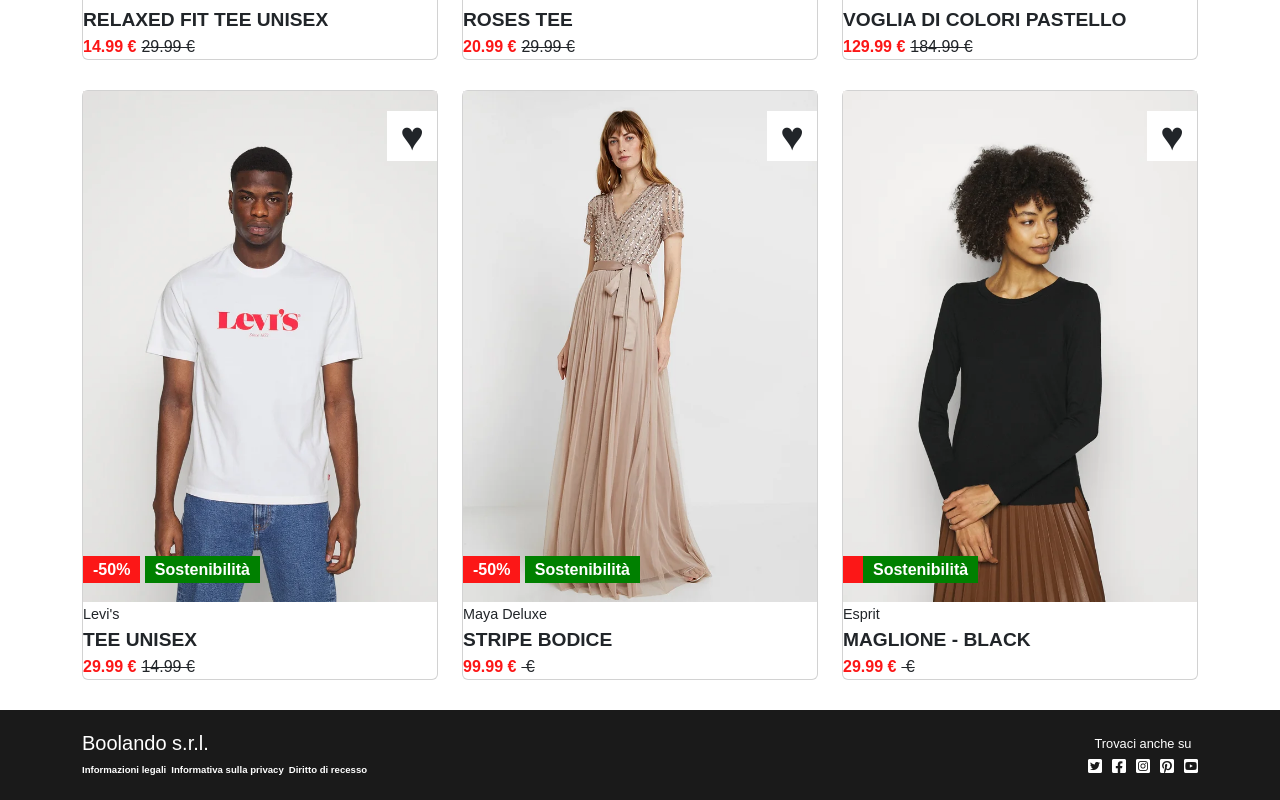
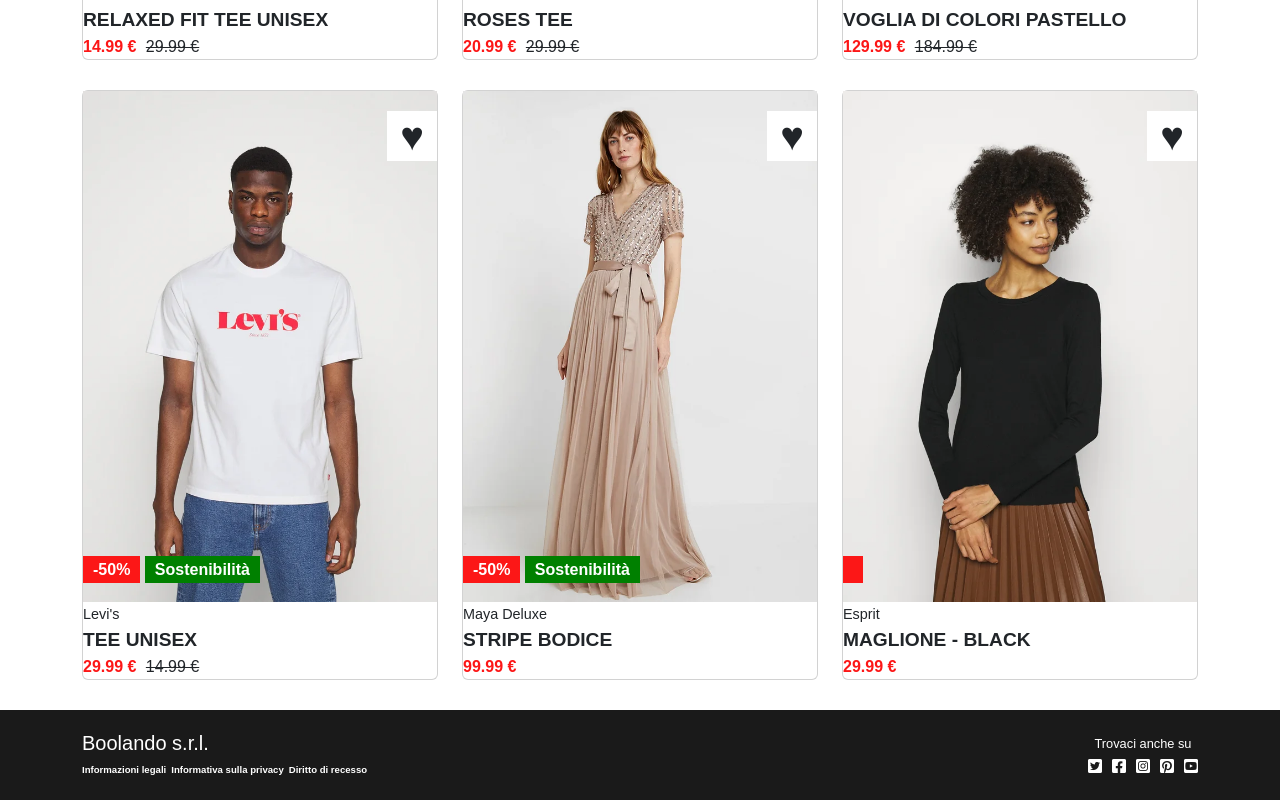
Before and after one commit to FraRussotto/vite-boolando, a Vue app: page / in a window 1280 px wide. Shown: the part 650-1450 px from the top of the page. Built offline with nearby package versions, Linux system fonts and the light colour scheme.

Commit message:
[fix] Props price visibility

```diff
--- a/src/components/Main.vue
+++ b/src/components/Main.vue
@@ -27,6 +27,7 @@
                       :image="product.src"
                       :image_2="product.src_2"
                       :discount="product.discount"
+                      :eco="product.eco"
                       :marca="product.marca"
                       :modello="product.modello"
                       :price="product.lastPrice"
--- a/src/components/partials/ProductCard.vue
+++ b/src/components/partials/ProductCard.vue
@@ -5,7 +5,7 @@
       image: String,
       image_2: String,
       discount: String,
-      sostenibilità: Boolean,
+      eco: String,
       marca: String,
       modello: String,
       price: Number,
@@ -23,13 +23,13 @@
         <img class="secondary-img" :src="image_2" alt="">
         <div class="heart">&hearts;</div>
         <div class="tag">
-          <span class="tag_red">{{discount}}</span> <span class="tag_green">Sostenibilità</span>
+          <span class="tag_red">{{discount}}</span> <span v-if="!(eco == null)" class="tag_green">{{ eco }}</span>
         </div>
       </div>
       <div class="card_text">
         <span class="brand">{{ marca }}</span>
         <span class="model">{{ modello }}</span>
-        <span class="price">{{ price }} &euro;</span><span class="oldprice">{{ oldprice }} &euro;</span>
+        <span class="price">{{ price }} &euro;</span> <span v-if="!(oldprice == null)" class="oldprice">{{ oldprice }} &euro;</span>
       </div>
     </div>
   </div>
@@ -50,7 +50,7 @@
       }
       .tag{
         position: absolute;
-        z-index: 999;
+        z-index: 998;
         bottom: 20px;
       }
       .heart{
--- a/src/data/products.js
+++ b/src/data/products.js
@@ -4,7 +4,7 @@ export default [
     src: '/img/1.webp',
     src_2: '/img/1b.webp',
     discount: '-50%',
-    sostenibilita: true,
+    eco: 'Sostenibilità',
     marca: "Levi's",
     modello: 'RELAXED FIT TEE UNISEX',
     fullPrice: 29.99,
@@ -15,7 +15,7 @@ export default [
     src: '/img/2.webp',
     src_2: '/img/2b.webp',
     discount: '-30%',
-    sostenibilita: false,
+    eco: null,
     marca: "Guess",
     modello: 'ROSES TEE',
     fullPrice: 29.99,
@@ -26,7 +26,7 @@ export default [
     src: '/img/3.webp',
     src_2: '/img/3b.webp',
     discount: '-30%',
-    sostenibilita: false,
+    eco: null,
     marca: "Come Zucchero Filato",
     modello: 'VOGLIA DI COLORI PASTELLO',
     fullPrice: 184.99,
@@ -37,7 +37,7 @@ export default [
     src: '/img/4.webp',
     src_2: '/img/4b.webp',
     discount: '-50%',
-    sostenibilita: true,
+    eco: 'Sostenibilità',
     marca: "Levi's",
     modello: 'TEE UNISEX',
     fullPrice: 14.99,
@@ -48,7 +48,7 @@ export default [
     src: '/img/5.webp',
     src_2: '/img/5b.webp',
     discount: '-50%',
-    sostenibilita: true,
+    eco: 'Sostenibilità',
     marca: "Maya Deluxe",
     modello: 'STRIPE BODICE',
     fullPrice: null,
@@ -59,7 +59,7 @@ export default [
     src: '/img/6.webp',
     src_2: '/img/6b.webp',
     discount: null,
-    sostenibilita: false,
+    eco: null,
     marca: "Esprit",
     modello: 'MAGLIONE - BLACK',
     fullPrice: null,
```
